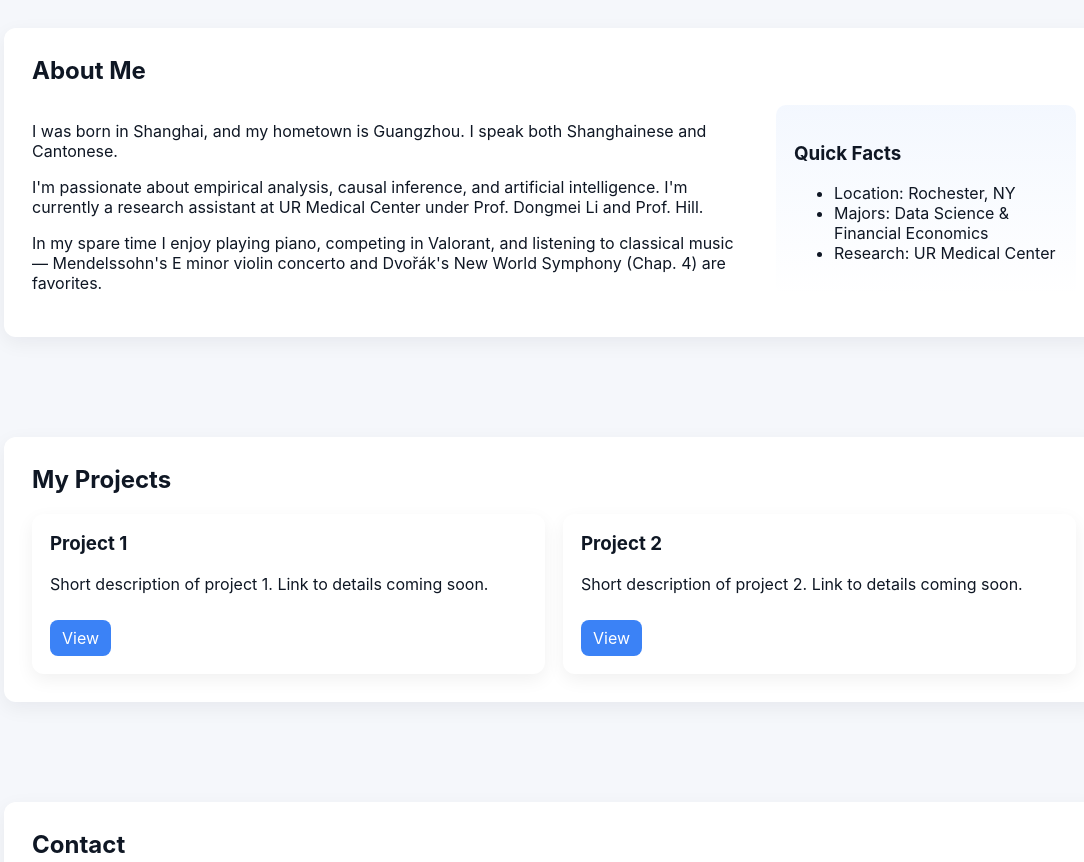
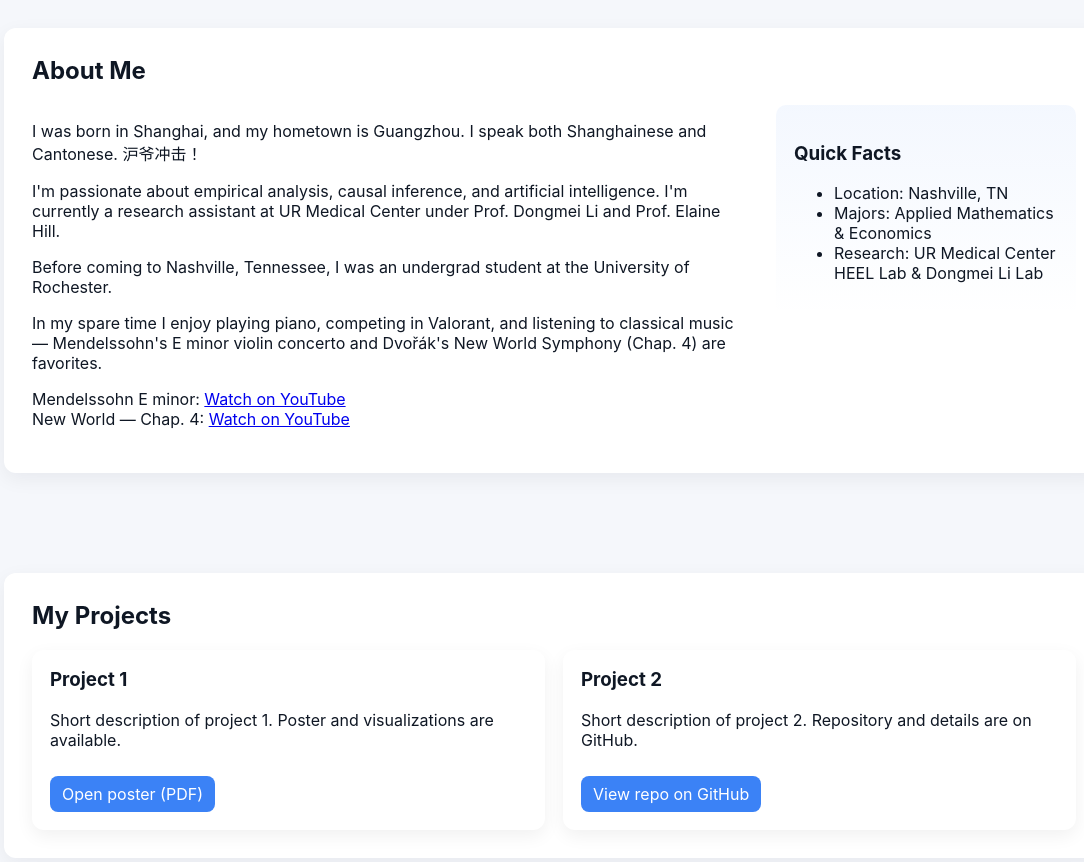
Before and after one commit to DennisChow0403/DennisChow0403.github.io, a plain HTML site: page index.html in a window 1280 px wide. Shown: the part 400-1262 px from the top of the page, without its empty margins (86-1170 px from the left). Drawn offline with Linux system fonts and the light colour scheme.

Commit message:
Content: add music links, project resources, and LinkedIn link

```diff
--- a/index.html
+++ b/index.html
@@ -36,16 +36,21 @@
             <h2>About Me</h2>
             <div class="about-grid">
                 <div class="about-text">
-                    <p>I was born in Shanghai, and my hometown is Guangzhou. I speak both Shanghainese and Cantonese.</p>
-                    <p>I'm passionate about empirical analysis, causal inference, and artificial intelligence. I'm currently a research assistant at UR Medical Center under Prof. Dongmei Li and Prof. Hill.</p>
+                    <p>I was born in Shanghai, and my hometown is Guangzhou. I speak both Shanghainese and Cantonese. 沪爷冲击！</p>
+                    <p>I'm passionate about empirical analysis, causal inference, and artificial intelligence. I'm currently a research assistant at UR Medical Center under Prof. Dongmei Li and Prof. Elaine Hill.</p>
+                    <p>Before coming to Nashville, Tennessee, I was an undergrad student at the University of Rochester.</p>
                     <p>In my spare time I enjoy playing piano, competing in Valorant, and listening to classical music — Mendelssohn's E minor violin concerto and Dvořák's New World Symphony (Chap. 4) are favorites.</p>
+                        <p>
+                            Mendelssohn E minor: <a href="https://www.youtube.com/watch?v=I03Hs6dwj7E&list=RDI03Hs6dwj7E&start_radio=1&t=965s" target="_blank" rel="noopener">Watch on YouTube</a><br>
+                            New World — Chap. 4: <a href="https://www.youtube.com/watch?v=jVDofBFtvwA&list=RDjVDofBFtvwA&start_radio=1" target="_blank" rel="noopener">Watch on YouTube</a>
+                        </p>
                 </div>
                 <div class="about-card">
                     <h3>Quick Facts</h3>
                     <ul>
-                        <li>Location: Rochester, NY</li>
-                        <li>Majors: Data Science & Financial Economics</li>
-                        <li>Research: UR Medical Center</li>
+                        <li>Location: Nashville, TN</li>
+                        <li>Majors: Applied Mathematics & Economics</li>
+                        <li>Research: UR Medical Center HEEL Lab & Dongmei Li Lab</li>
                     </ul>
                 </div>
             </div>
@@ -58,13 +63,13 @@
             <div class="projects-grid">
                 <article class="card project">
                     <h3>Project 1</h3>
-                    <p>Short description of project 1. Link to details coming soon.</p>
-                    <a class="card-link" href="#">View</a>
+                    <p>Short description of project 1. Poster and visualizations are available.</p>
+                    <a class="card-link" href="file:///Users/lenovo/Documents/UR/research/HEEL/summer%20proj/Visualizations:poster/poster.pdf" target="_blank" rel="noopener">Open poster (PDF)</a>
                 </article>
                 <article class="card project">
                     <h3>Project 2</h3>
-                    <p>Short description of project 2. Link to details coming soon.</p>
-                    <a class="card-link" href="#">View</a>
+                    <p>Short description of project 2. Repository and details are on GitHub.</p>
+                    <a class="card-link" href="https://github.com/DennisChow0403/seperation" target="_blank" rel="noopener">View repo on GitHub</a>
                 </article>
             </div>
         </div>
@@ -78,6 +83,7 @@
                     <h3>Get in touch</h3>
                     <p>Email: <a href="mailto:Daimingzhou@hotmail.com">Daimingzhou@hotmail.com</a></p>
                     <p>GitHub: <a href="https://github.com/DennisChow0403" target="_blank" rel="noopener">DennisChow0403</a></p>
+                    <p>LinkedIn: <a href="https://www.linkedin.com/in/daimingzhou/" target="_blank" rel="noopener">Daiming Zhou</a></p>
                 </div>
                 <form class="card contact-form" action="#" onsubmit="return false;">
                     <label for="message">Message</label>
```
